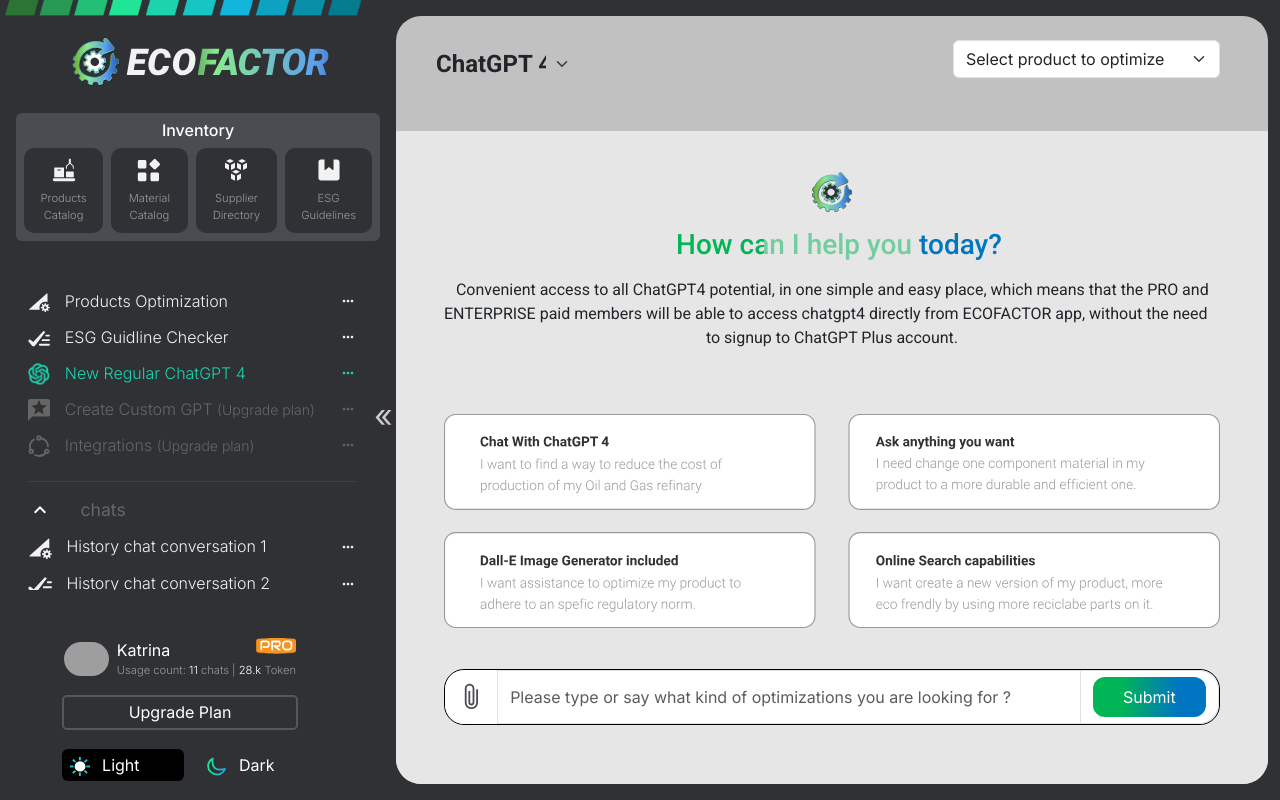
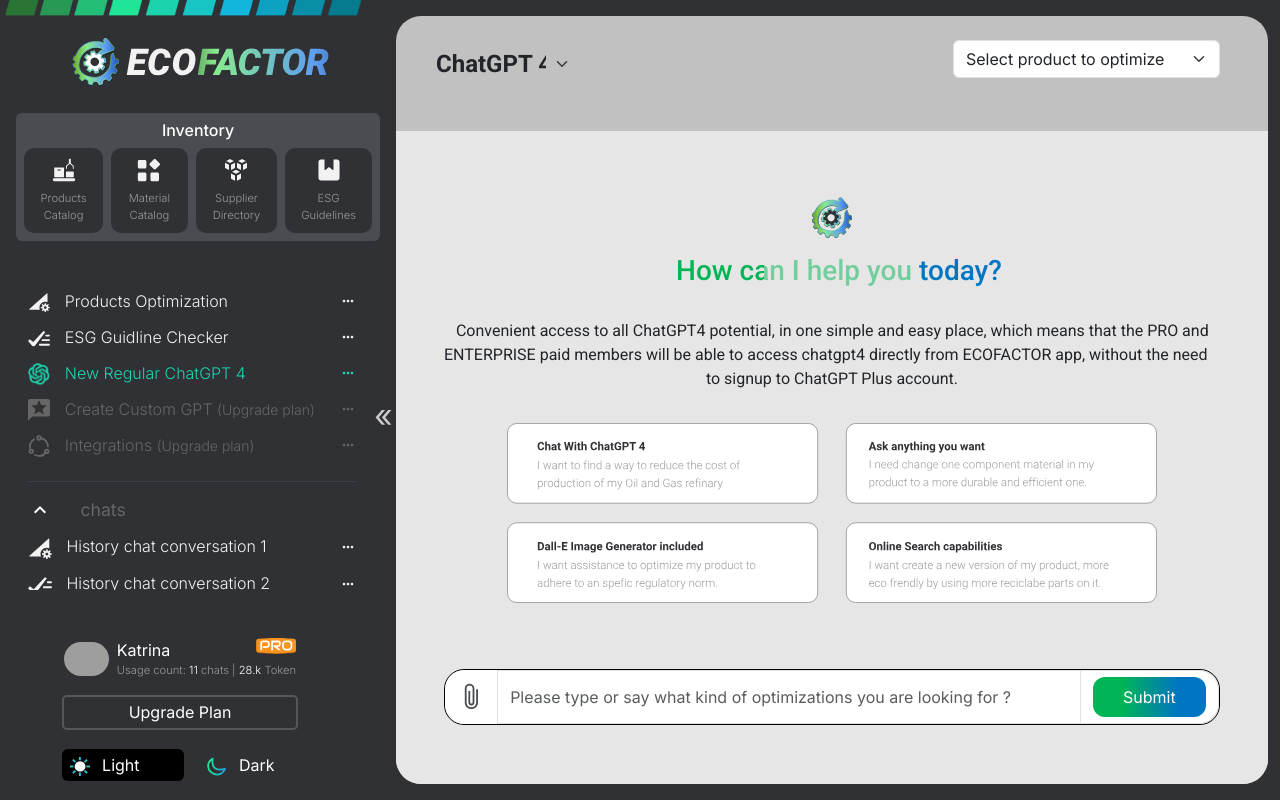
Before and after one commit to inamprograms/EcoFactory, a React (Vite) app in the folder client/: page /regular-chatgpt4 in a window 1280 px wide. Built offline with nearby package versions, Linux system fonts and the light colour scheme; grey boxes are pictures that could not be loaded.

Commit message:
push for boxes

```diff
--- a/client/src/Pages/chatGpt4/ChatGpt4.jsx
+++ b/client/src/Pages/chatGpt4/ChatGpt4.jsx
@@ -61,9 +61,9 @@
                         <div className="row" style={{ backgroundColor: "#c1c1c1", height: "15%", borderTopLeftRadius: "25px", borderTopRightRadius: "25px" }}>
                             <div className="col">
                                 <div className="row">
-                                    <div className="col-5 ms-3 mt-4">
+                                    <div className="col-6 col-xl-5 ms-3 mt-4">
                                         {/* <h2  className='pt-4'>ChatGPT 4</h2> */}
-                                        <select style={{...textStyle, backgroundColor: "#c1c1c1", border: "none", fontSize: "24px"}} class="form-select" aria-label="Default select example">
+                                        <select style={{...textStyle, backgroundColor: "#c1c1c1", border: "none", fontSize: "24px"}} className="form-select" aria-label="Default select example">
                                             <option selected><h1><b>ChatGPT 4</b></h1></option>
                                             <option value="1">One</option>
                                             <option value="2">Two</option>
@@ -93,12 +93,12 @@
 
 
                         {promptsArr.length === 0 && <div className="row" style={{ backgroundColor: "#e6e6e6", height: "70%" }}>
-                            <div className="col d-flex flex-column justify-content-center align-items-center" style={{ margin: "0 auto", maxWidth: "800px" }}>
-                                <div><img src={cogwheel} className='rounded circle mb-3' style={{ width: '40px' }} alt="cogwheel" /></div>
+                            <div className="col d-flex flex-column gap-3 justify-content-center align-items-center" style={{ margin: "0 auto", maxWidth: "800px" }}>
+                                <div><img src={cogwheel} className='rounded circle ' style={{ width: '40px' }} alt="cogwheel" /></div>
                                 <h3 className='heading3'>&nbsp; How can I help you today?</h3>
                                 <p className='main-text ' style={{ textAlignLast: "center" }}>&nbsp; &nbsp;Convenient access to all ChatGPT4 potential, in one simple and easy place, which means that the PRO and ENTERPRISE paid members will be able to access chatgpt4 directly from ECOFACTOR app, without the need to signup to ChatGPT Plus account.
                                 </p>
-                                <img src={BOX} alt="P-box" className='mt-5' />
+                                <img src={BOX} alt="P-box" className='' style={{maxWidth : "650px"}} />
 
                             </div>
                         </div>}
--- a/client/src/Pages/esgGuidelineChecker/ESGGuidelineChecker.jsx
+++ b/client/src/Pages/esgGuidelineChecker/ESGGuidelineChecker.jsx
@@ -98,13 +98,13 @@
 
 
                         {promptsArr.length === 0 && <div className="row" style={{ backgroundColor: "#e6e6e6", height: "70%" }}>
-                            <div className="col d-flex flex-column justify-content-center align-items-center" style={{ margin: "0 auto", maxWidth: "800px" }}>
-                                <div><img src={cogwheel} className='mb-3' style={{ width: "40px" }} alt="cogwheel" /></div>
+                            <div className="col d-flex flex-column gap-3 justify-content-center align-items-center" style={{ margin: "0 auto", maxWidth: "800px" }}>
+                                <div><img src={cogwheel} className='' style={{ width: "40px" }} alt="cogwheel" /></div>
                                 <h3 className='heading3 text-center'>&nbsp; Just select the product and relative ESG<br /> Guideline to check compliance </h3>
                                 <p className='main-text' style={{ textAlignLast: "center" }}>&nbsp; &nbsp; An AI assistant, specialized and dedicated to sustainability
                                     best practices and ESG guidelines documentation.
                                 </p>
-                                <img src={BOX} alt="P-box" className='mt-5' />
+                                <img src={BOX} alt="P-box" className='' style={{maxWidth : "650px"}} />
 
                             </div>
                         </div>}
--- a/client/src/Pages/productOptimization/ProductOptimization.jsx
+++ b/client/src/Pages/productOptimization/ProductOptimization.jsx
@@ -86,13 +86,13 @@
 
 
                         {promptsArr.length === 0 && <div className="row" style={{ backgroundColor: "#e6e6e6", height: "70%" }}>
-                            <div className="col d-flex flex-column justify-content-center align-items-center" style={{ margin: "0 auto", maxWidth: "800px" }}>
+                            <div className="col d-flex flex-column gap-3 py-2 justify-content-center align-items-center" style={{ margin: "0 auto", maxWidth: "800px" }}>
                                 <div>
-                                <img src={cogwheel} className='rounded circle mb-3' style={{ width: '40px' }} alt="cogwheel" /></div>
+                                <img src={cogwheel} className='rounded circle ' style={{ width: '40px' }} alt="cogwheel" /></div>
                                 <h3 className='heading3'>&nbsp; Just select the product you want to optimize,<br /> and describe below what you want to optimize...</h3>
                                 <p className='main-text ' style={{ textAlignLast: "center" }}>&nbsp; &nbsp;An AI assistant versatile and effective in helping you maximize your productivity and expand the growth horizons of your business.
                                 </p>
-                                <img src={BOX} alt="P-box" className='mt-5' />
+                                <img src={BOX} alt="P-box" style={{maxWidth : "650px"}} className='' />
                             </div>
                         </div>}
 
```
